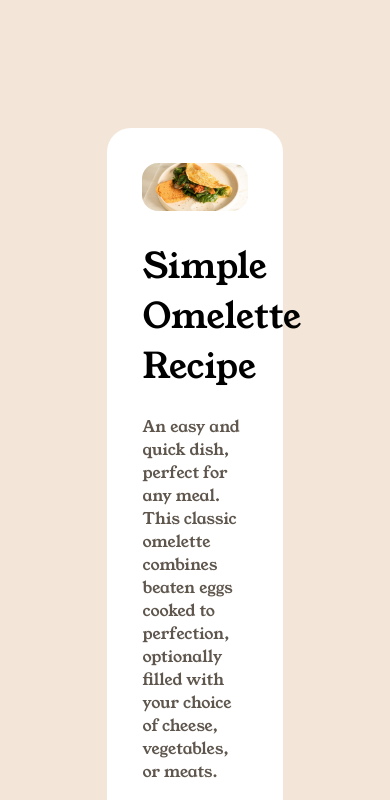
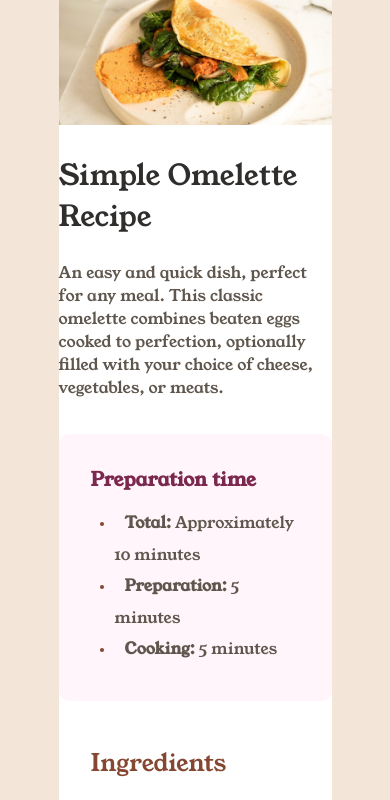
Before and after one commit to FaridDanilo/RecipePage, a plain HTML site: page index.html in a window 390 px wide. Shown: the top 800 px of the page. Drawn offline with Linux system fonts and the light colour scheme.

Commit message:
update assets/css/styles.css

```diff
--- a/assets/css/styles.css
+++ b/assets/css/styles.css
@@ -11,7 +11,7 @@
     --color-stone-light: hsl(30, 54%, 90%);
     --color-stone-medium: hsl(30, 18%, 87%);
     --color-stone-dark: hsl(30, 10%, 34%);
-    --color-stone-darker: hsl(24, 5%, 18%);
+    --color-stone-darker: hsl(30, 4%, 18%);
     --color-brown: hsl(14, 45%, 36%);
     --color-rose-dark: hsl(332, 51%, 32%);
     --color-rose-light: hsl(330, 100%, 98%);
@@ -25,7 +25,7 @@ body {
 }
 
 .recipe-container {
-    width: 45%;
+    width: 50rem;
     margin: 8rem 0;
     padding: 2.2rem;
     border-radius: 1.5rem;
@@ -50,12 +50,13 @@ section:nth-of-type(3) {
 
 img {
     width: 100%;
-    border-radius: 1rem;
+    border-radius: 15px;
 }
 
 .title {
     font-size: 2.2rem;
     margin: 1.5rem 0;
+    color: var(--color-stone-darker);
 }
 
 .text {
@@ -95,6 +96,7 @@ span {
 }
 
 li::marker {
+    font-size: .8rem;
     color: var(--color-brown);
 }
 
@@ -102,15 +104,48 @@ li {
     color: var(--color-stone-dark);
 }
 
+ol li::marker {
+    font-size: 1rem;
+    font-weight: bold;
+}
+
 table{
+    width: 100%;
     padding-top: 15px;
     color: var(--color-stone-dark);
 }
 
 td:nth-of-type(2) {
     color: var(--color-brown);
+    font-weight: bold;
 }
 
 td {
     border-bottom: 1px solid var(--color-stone-light);
+    padding: 14px 0;
 }
+
+@media (max-width: 768px) {
+    .recipe-container {
+        width: 70%;
+        margin: 0 0 20px 0;
+        padding: 0;
+        border-radius: 0;
+    }
+
+    img {
+        border-radius: 0;
+    }
+
+    .title {
+        font-size: 1.8rem;
+    }
+
+    .subtitle {
+        font-size: 1.5rem;
+    }
+
+    .subtitle-2 {
+        font-size: 1.2rem;
+    }
+}
```
